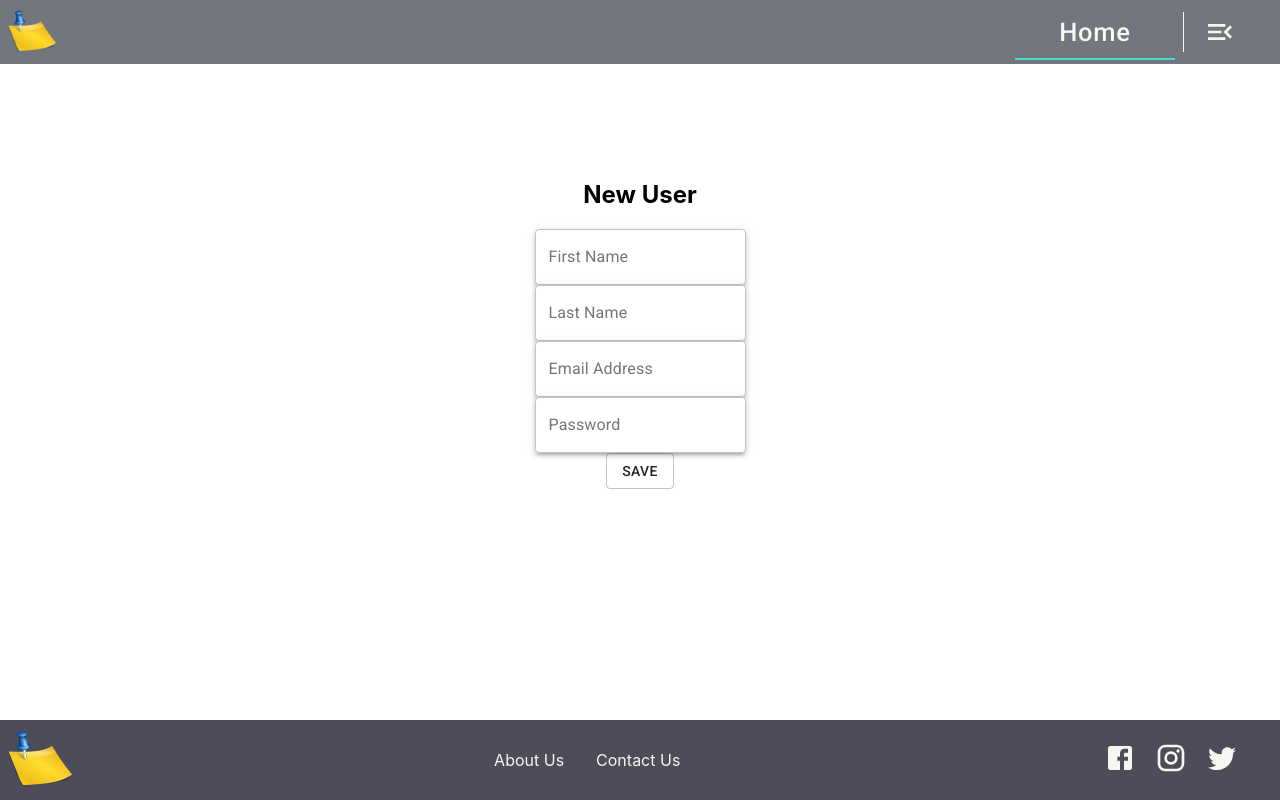
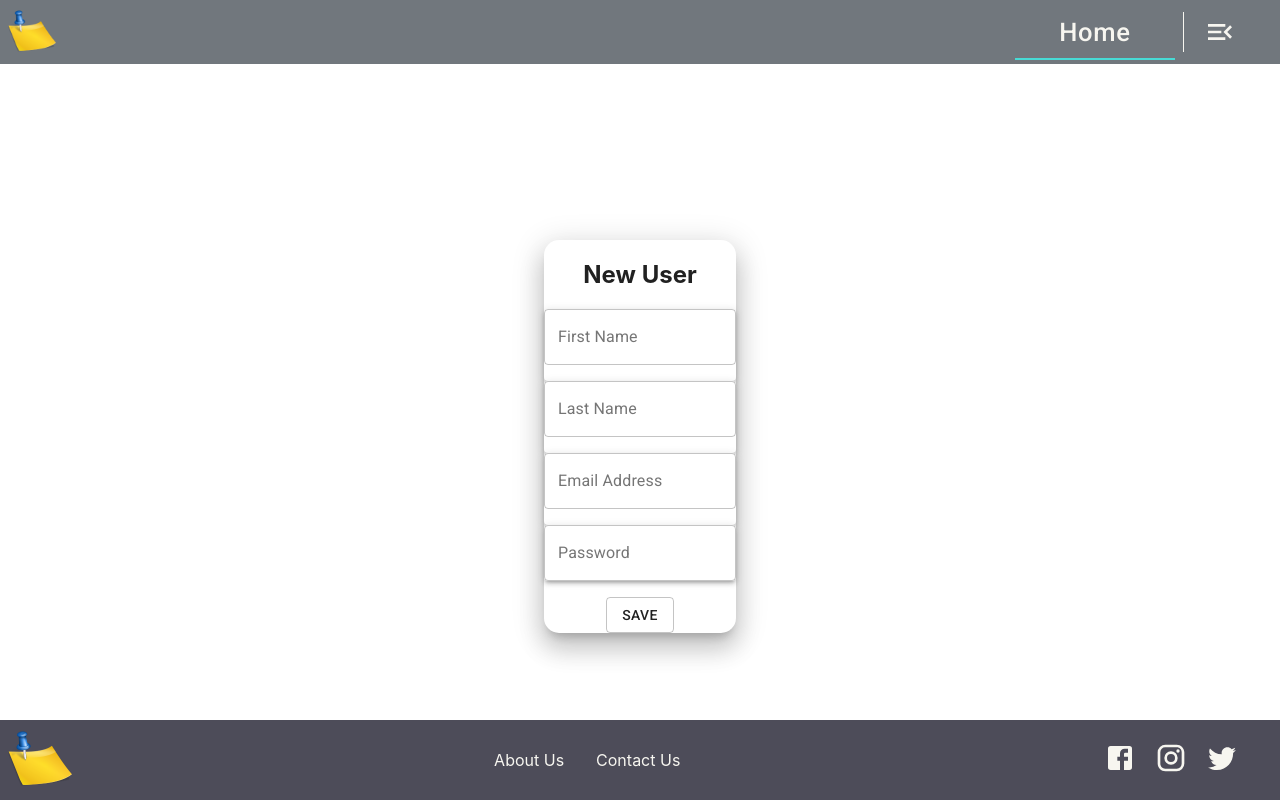
Before and after one commit to JessBonanno/Wunderlist-Frontend, a React (Create React App) app in the folder wunderlist/: page /register in a window 1280 px wide. Built offline with nearby package versions, Linux system fonts and the light colour scheme.

Commit message:
more styling - both forms

```diff
--- a/wunderlist/src/components/NewTodoForm.js
+++ b/wunderlist/src/components/NewTodoForm.js
@@ -31,6 +31,22 @@ const useStyles = makeStyles((theme) => ({
     margin: theme.spacing(1),
     minWidth: 120,
   },
+
+  topForm: {
+    borderRadius:"15px",
+    justifyContent:"center",
+    margin: "auto ",
+    width: "45%",
+    height: "5",
+    [theme.breakpoints.down("md")]: {
+      margin: "8em auto 0",
+    },
+    [theme.breakpoints.down("sm")]: {
+      margin: "6em auto 0",
+      maxWidth: "95%",
+    },
+  },
+
   addItemContainer: {
     margin: "2em 0",
   },
@@ -128,12 +144,14 @@ export default function NewTodoForm(props) {
   return (
     // form container
     <form>
+      <Paper variant="elevation" elevation={16} className={classes.topForm}>
       <Grid
         container
         className={classes.formPageContainer}
         direction="column"
         alignItems="center"
       >
+
         <Grid item>
           <Typography variant="h2">Add New List</Typography>
         </Grid>
@@ -229,7 +247,9 @@ export default function NewTodoForm(props) {
             </Button>
           </Grid>
         </Grid>
+
       </Grid>
+      </Paper>
     </form>
   );
 }
--- a/wunderlist/src/components/NewUser.js
+++ b/wunderlist/src/components/NewUser.js
@@ -9,12 +9,42 @@ import Button from "@material-ui/core/Button";
 
 const useStyles = makeStyles((theme) => ({
   formPageContainer: {
-    marginTop: "10em",
+    marginTop: "15em",
   },
   formContainer: {
     marginTop: "10em",
     width: "60%",
   },
+
+
+  lastbtn: {
+    marginTop: "1em",
+  },
+
+  formItemslast: {
+    marginBottom: "0em",
+  },
+
+  formItems: {
+    marginBottom: "1em",
+  },
+
+  topForm: {
+    borderRadius:"15px",
+    justifyContent:"center",
+    margin: "auto ",
+    width: "15%",
+    height: "5",
+    [theme.breakpoints.down("md")]: {
+      margin: "8em auto 0",
+    },
+    [theme.breakpoints.down("sm")]: {
+      margin: "6em auto 0",
+      maxWidth: "95%",
+    },
+  },
+
+
   formControl: {
     margin: theme.spacing(1),
     minWidth: 120,
@@ -64,6 +94,8 @@ export default function NewTodoForm(props) {
   return (
     // form container
     <form>
+      <Paper variant="elevation" elevation={16} className={classes.topForm}>
+
         <Grid
           container
           className={classes.formPageContainer}
@@ -71,8 +103,9 @@ export default function NewTodoForm(props) {
           alignItems="center"
         >
           <h2>New User</h2>
-        <Paper elevation={3} value={form.firstname}>
+          <Grid item><Paper elevation={3} value={form.firstname}>
             <TextField
+              className={classes.formItems}
               type="text"
               id="outlined-basic"
               label="First Name"
@@ -80,9 +113,10 @@ export default function NewTodoForm(props) {
               name="firstname"
               onChange={handleChange}
             />
-        </Paper>
-        <Paper elevation={3} value={form.lastname}>
+          </Paper></Grid>
+          <Grid item><Paper elevation={3} value={form.lastname}>
             <TextField
+              className={classes.formItems}
               type="text"
               id="outlined-basic"
               label="Last Name"
@@ -90,9 +124,10 @@ export default function NewTodoForm(props) {
               name="lastname"
               onChange={handleChange}
             />
-        </Paper>
-        <Paper elevation={3} value={form.email}>
+          </Paper></Grid>
+          <Grid item><Paper elevation={3} value={form.email}>
             <TextField
+              className={classes.formItems}
               type="email"
               id="outlined-basic"
               label="Email Address"
@@ -100,9 +135,10 @@ export default function NewTodoForm(props) {
               name="email"
               onChange={handleChange}
             />
-        </Paper>
-        <Paper elevation={3} value={form.password}>
+          </Paper></Grid>
+          <Grid item><Paper elevation={3} value={form.password}>
             <TextField
+              className={classes.formItemslast}
               type="password"
               id="outlined-basic"
               label="Password"
@@ -110,13 +146,15 @@ export default function NewTodoForm(props) {
               name="password"
               onChange={handleChange}
             />
-        </Paper>
-        <Grid>
+          </Paper></Grid>
+          <Grid
+            className={classes.lastbtn}>
             <Button onClick={formSubmit} variant="outlined">
               save
           </Button>
           </Grid>
         </Grid>
+      </Paper>
     </form>
   );
 }
```
Lines whose indentation alone changed are shown as unchanged.
